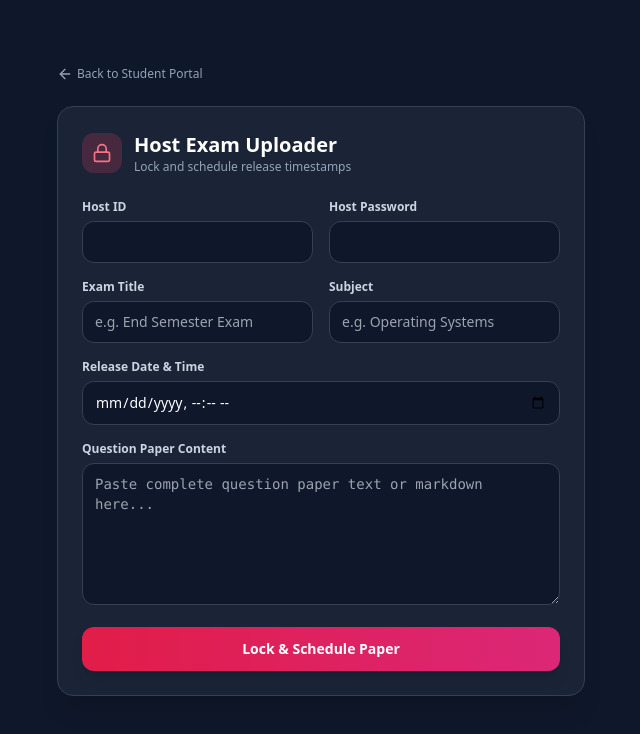
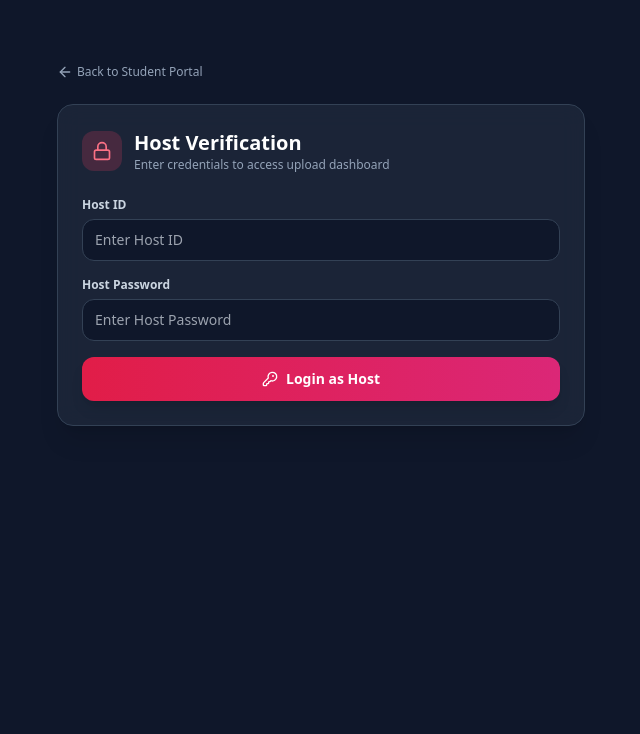
Before and after one commit to sharank1234/exam-portal, a Next.js app: page /admin in a window 1280 px wide. Shown: the top 734 px of the page, without its empty margins (319-959 px from the left). Built offline with nearby package versions, Linux system fonts and the light colour scheme.

Commit message:
Update page.js

```diff
--- a/app/admin/page.js
+++ b/app/admin/page.js
@@ -1,59 +1,127 @@
 'use client';
 import { useState } from 'react';
 import Link from 'next/link';
-import { Lock, ArrowLeft, CheckCircle2, AlertCircle } from 'lucide-react';
+import { Lock, Unlock, ArrowLeft, CheckCircle2, AlertCircle, KeyRound, LogOut, UploadCloud, FileText } from 'lucide-react';
 
 export default function AdminUploadPage() {
+  const [auth, setAuth] = useState({ hostId: '', hostPassword: '' });
+  const [isAuthenticated, setIsAuthenticated] = useState(false);
+  const [authLoading, setAuthLoading] = useState(false);
+
   const [form, setForm] = useState({
-    hostId: '',
-    hostPassword: '',
     title: '',
     subject: '',
     unlockDateTime: '',
     questions: '',
   });
 
-  const [loading, setLoading] = useState(false);
+  const [fileInfo, setFileInfo] = useState({ fileData: null, fileName: '', fileType: '' });
+  const [uploadLoading, setUploadLoading] = useState(false);
   const [status, setStatus] = useState({ type: '', message: '' });
 
-  const handleSubmit = async (e) => {
+  // Handle file selection and convert to Base64
+  const handleFileChange = (e) => {
+    const file = e.target.files[0];
+    if (!file) return;
+
+    if (file.size > 5 * 1024 * 1024) {
+      setStatus({ type: 'error', message: 'File size must be under 5MB.' });
+      return;
+    }
+
+    const reader = new FileReader();
+    reader.onload = () => {
+      setFileInfo({
+        fileData: reader.result,
+        fileName: file.name,
+        fileType: file.type,
+      });
+    };
+    reader.readAsDataURL(file);
+  };
+
+  const handleLogin = async (e) => {
     e.preventDefault();
-    setLoading(true);
+    setAuthLoading(true);
+    setStatus({ type: '', message: '' });
+
+    try {
+      const res = await fetch('/api/admin/login', {
+        method: 'POST',
+        headers: { 'Content-Type': 'application/json' },
+        body: JSON.stringify(auth),
+      });
+
+      const data = await res.json();
+      if (!res.ok) throw new Error(data.error || 'Authentication failed');
+
+      setIsAuthenticated(true);
+      setStatus({ type: '', message: '' });
+    } catch (err) {
+      setStatus({ type: 'error', message: err.message });
+    } finally {
+      setAuthLoading(false);
+    }
+  };
+
+  const handleUpload = async (e) => {
+    e.preventDefault();
+    setUploadLoading(true);
     setStatus({ type: '', message: '' });
 
     try {
       const res = await fetch('/api/admin/upload', {
         method: 'POST',
         headers: { 'Content-Type': 'application/json' },
-        body: JSON.stringify(form),
+        body: JSON.stringify({
+          ...form,
+          ...fileInfo,
+          hostId: auth.hostId,
+          hostPassword: auth.hostPassword,
+        }),
       });
 
       const data = await res.json();
       if (!res.ok) throw new Error(data.error || 'Failed to upload');
 
       setStatus({ type: 'success', message: 'Question paper locked and scheduled successfully!' });
-      setForm({ hostId: '', hostPassword: '', title: '', subject: '', unlockDateTime: '', questions: '' });
+      setForm({ title: '', subject: '', unlockDateTime: '', questions: '' });
+      setFileInfo({ fileData: null, fileName: '', fileType: '' });
     } catch (err) {
       setStatus({ type: 'error', message: err.message });
     } finally {
-      setLoading(false);
+      setUploadLoading(false);
     }
   };
 
   return (
     <div className="max-w-xl mx-auto p-4 sm:p-6 my-6 sm:my-10">
-      <Link href="/" className="inline-flex items-center text-xs text-slate-400 hover:text-slate-200 mb-6 transition">
+      <div className="flex items-center justify-between mb-6">
+        <Link href="/" className="inline-flex items-center text-xs text-slate-400 hover:text-slate-200 transition">
           <ArrowLeft className="w-4 h-4 mr-1" /> Back to Student Portal
         </Link>
+        {isAuthenticated && (
+          <button
+            onClick={() => { setIsAuthenticated(false); setAuth({ hostId: '', hostPassword: '' }); }}
+            className="inline-flex items-center text-xs text-rose-400 hover:text-rose-300 transition"
+          >
+            <LogOut className="w-3.5 h-3.5 mr-1" /> Sign Out
+          </button>
+        )}
+      </div>
 
       <div className="bg-slate-800/80 border border-slate-700 rounded-2xl p-6 shadow-xl backdrop-blur-md">
         <div className="flex items-center space-x-3 mb-6">
           <div className="p-2.5 bg-rose-500/20 text-rose-400 rounded-xl">
-            <Lock className="w-5 h-5" />
+            {isAuthenticated ? <Unlock className="w-5 h-5 text-emerald-400" /> : <Lock className="w-5 h-5" />}
           </div>
           <div>
-            <h1 className="text-xl font-bold text-white">Host Exam Uploader</h1>
-            <p className="text-xs text-slate-400">Lock and schedule release timestamps</p>
+            <h1 className="text-xl font-bold text-white">
+              {isAuthenticated ? 'Upload Exam File / Paper' : 'Host Verification'}
+            </h1>
+            <p className="text-xs text-slate-400">
+              {isAuthenticated ? 'Upload a PDF, document, image, or raw text' : 'Enter credentials to access upload dashboard'}
+            </p>
           </div>
         </div>
 
@@ -66,16 +134,17 @@ export default function AdminUploadPage() {
           </div>
         )}
 
-        <form onSubmit={handleSubmit} className="space-y-4">
-          <div className="grid grid-cols-1 sm:grid-cols-2 gap-4">
+        {!isAuthenticated ? (
+          <form onSubmit={handleLogin} className="space-y-4">
             <div>
               <label className="block text-xs font-semibold text-slate-300 mb-1.5">Host ID</label>
               <input
                 type="text"
                 required
+                placeholder="Enter Host ID"
                 className="w-full bg-slate-900 border border-slate-700 rounded-xl px-3 py-2.5 text-sm text-white focus:outline-none focus:border-rose-500 transition"
-                value={form.hostId}
-                onChange={(e) => setForm({ ...form, hostId: e.target.value })}
+                value={auth.hostId}
+                onChange={(e) => setAuth({ ...auth, hostId: e.target.value })}
               />
             </div>
             <div>
@@ -83,20 +152,30 @@ export default function AdminUploadPage() {
               <input
                 type="password"
                 required
+                placeholder="Enter Host Password"
                 className="w-full bg-slate-900 border border-slate-700 rounded-xl px-3 py-2.5 text-sm text-white focus:outline-none focus:border-rose-500 transition"
-                value={form.hostPassword}
-                onChange={(e) => setForm({ ...form, hostPassword: e.target.value })}
+                value={auth.hostPassword}
+                onChange={(e) => setAuth({ ...auth, hostPassword: e.target.value })}
               />
             </div>
-          </div>
-
+            <button
+              type="submit"
+              disabled={authLoading}
+              className="w-full py-3 bg-gradient-to-r from-rose-600 to-pink-600 hover:from-rose-500 hover:to-pink-500 text-white font-bold rounded-xl text-sm transition disabled:opacity-50 shadow-lg flex items-center justify-center space-x-2"
+            >
+              <KeyRound className="w-4 h-4" />
+              <span>{authLoading ? 'Verifying...' : 'Login as Host'}</span>
+            </button>
+          </form>
+        ) : (
+          <form onSubmit={handleUpload} className="space-y-4">
             <div className="grid grid-cols-1 sm:grid-cols-2 gap-4">
               <div>
                 <label className="block text-xs font-semibold text-slate-300 mb-1.5">Exam Title</label>
                 <input
                   type="text"
                   required
-                placeholder="e.g. End Semester Exam"
+                  placeholder="e.g. Midterm Examination"
                   className="w-full bg-slate-900 border border-slate-700 rounded-xl px-3 py-2.5 text-sm text-white focus:outline-none focus:border-rose-500 transition"
                   value={form.title}
                   onChange={(e) => setForm({ ...form, title: e.target.value })}
@@ -107,7 +186,7 @@ export default function AdminUploadPage() {
                 <input
                   type="text"
                   required
-                placeholder="e.g. Operating Systems"
+                  placeholder="e.g. Mathematics"
                   className="w-full bg-slate-900 border border-slate-700 rounded-xl px-3 py-2.5 text-sm text-white focus:outline-none focus:border-rose-500 transition"
                   value={form.subject}
                   onChange={(e) => setForm({ ...form, subject: e.target.value })}
@@ -126,12 +205,34 @@ export default function AdminUploadPage() {
               />
             </div>
 
+            {/* File Upload Section */}
             <div>
-            <label className="block text-xs font-semibold text-slate-300 mb-1.5">Question Paper Content</label>
+              <label className="block text-xs font-semibold text-slate-300 mb-1.5">Upload Question Paper File (PDF, Image, Docx)</label>
+              <div className="border-2 border-dashed border-slate-700 hover:border-slate-500 rounded-xl p-4 text-center cursor-pointer bg-slate-900/50 relative">
+                <input
+                  type="file"
+                  accept=".pdf,image/*,.doc,.docx,.txt"
+                  onChange={handleFileChange}
+                  className="absolute inset-0 opacity-0 cursor-pointer w-full h-full"
+                />
+                <UploadCloud className="w-8 h-8 mx-auto text-slate-400 mb-1" />
+                <p className="text-xs text-slate-300">
+                  {fileInfo.fileName ? (
+                    <span className="text-emerald-400 font-bold">{fileInfo.fileName} selected</span>
+                  ) : (
+                    'Tap to browse and upload file'
+                  )}
+                </p>
+                <p className="text-[10px] text-slate-500 mt-1">PDF, PNG, JPG, or DOCX (Max 5MB)</p>
+              </div>
+            </div>
+
+            {/* Optional Plain Text Field */}
+            <div>
+              <label className="block text-xs font-semibold text-slate-300 mb-1.5">Or Paste Text / Instructions (Optional)</label>
               <textarea
-              rows="6"
-              required
-              placeholder="Paste complete question paper text or markdown here..."
+                rows="3"
+                placeholder="Optional text instructions..."
                 className="w-full bg-slate-900 border border-slate-700 rounded-xl px-3 py-2.5 text-sm text-white font-mono focus:outline-none focus:border-rose-500 transition"
                 value={form.questions}
                 onChange={(e) => setForm({ ...form, questions: e.target.value })}
@@ -140,12 +241,13 @@ export default function AdminUploadPage() {
 
             <button
               type="submit"
-            disabled={loading}
-            className="w-full py-3 bg-gradient-to-r from-rose-600 to-pink-600 hover:from-rose-500 hover:to-pink-500 text-white font-bold rounded-xl text-sm transition disabled:opacity-50 shadow-lg"
+              disabled={uploadLoading}
+              className="w-full py-3 bg-gradient-to-r from-emerald-600 to-teal-600 hover:from-emerald-500 hover:to-teal-500 text-white font-bold rounded-xl text-sm transition disabled:opacity-50 shadow-lg"
             >
-            {loading ? 'Securing & Scheduling...' : 'Lock & Schedule Paper'}
+              {uploadLoading ? 'Securing & Scheduling...' : 'Lock & Schedule Paper'}
             </button>
           </form>
+        )}
       </div>
     </div>
   );
```
Lines whose indentation alone changed are shown as unchanged.
